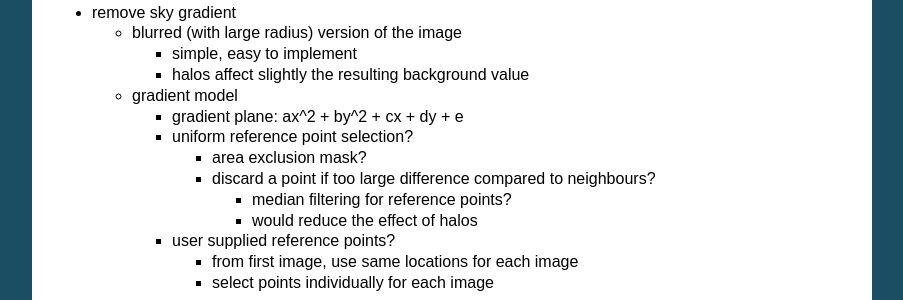
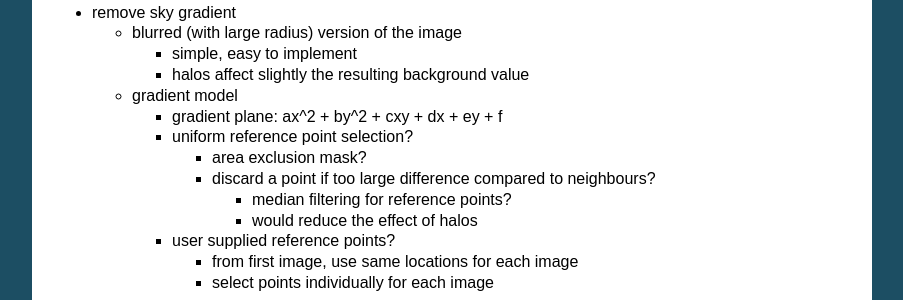
Before and after one commit to pnuu/halostack, a Sphinx documentation site: the page built from doc/source/plan.rst, in a window 1280 px wide and 900 px high, scrolled down 1266 px. Shown: the part 152-452 px from the top of the window, without its empty margins (198-1101 px from the left). Built offline with Sphinx 7.4.7, drawn with Linux system fonts in a browser that asks for light colours.

Commit message:
Fixed typo in gradient formula

```diff
--- a/doc/source/plan.rst
+++ b/doc/source/plan.rst
@@ -106,7 +106,7 @@ ___________________
 
   - gradient model
 
-    - gradient plane: ax^2 + by^2 + cx + dy + e
+    - gradient plane: ax^2 + by^2 + cxy + dx + ey + f
     - uniform reference point selection?
 
       - area exclusion mask?
```
